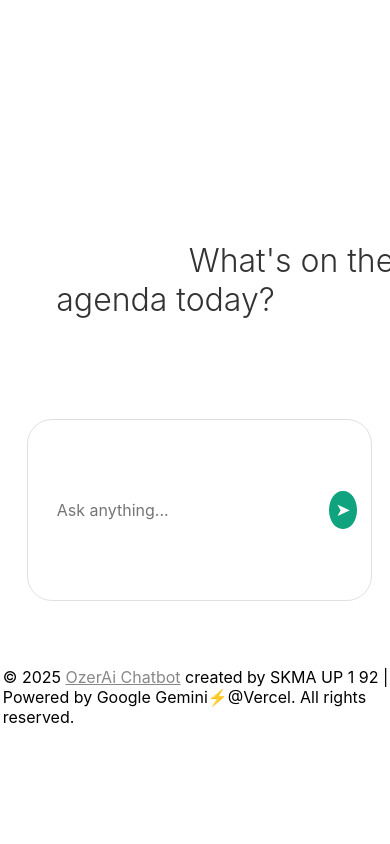
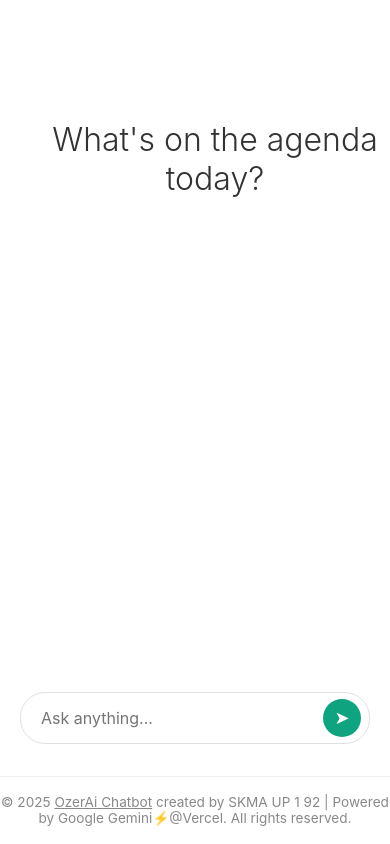
Before and after one commit to ozerai/ozerai.github.io, a Flask app: page / in a window 390 px wide; the page is wider, and only the part inside the window is pictured. Run offline with Flask 3, Linux system fonts and the light colour scheme.

Commit message:
FINAL FIX: Implemented ultimate mobile responsiveness using 100% height fix.

```diff
--- a/templates/index.html
+++ b/templates/index.html
@@ -8,124 +8,93 @@
 <meta name="keywords" content="property chatbot, AI real estate agent, OzerAi, multilingual chatbot, Gemini property, property lead generation, 24/7 chatbot solution, listing data-based property AI chatbot, Gemini chatbot example">
     <style>
 
-        /* CSS Anda tidak saya ubah, sudah rapi */
+        /* --- ULTIMATE RESPONSIVE FIX START --- */
 
-        /* ... */
-
-        .chat-messages::-webkit-scrollbar { width: 8px; }
-
-        .chat-messages::-webkit-scrollbar-thumb { background-color: rgba(200, 200, 200, 0.5); border-radius: 4px; }
-
-        .chat-messages { scrollbar-width: thin; scrollbar-color: rgba(200, 200, 200, 0.5) transparent; }
-
-
+        /* 1. HTML dan BODY harus mengambil 100% dari ruang. */
+        html, body {
+            height: 100%; /* Lebih andal daripada 100vh di mobile */
+            margin: 0;
+            padding: 0;
+            overflow: hidden; /* Mencegah scroll body yang aneh */
+        }
 
         body {
             font-family: -apple-system, BlinkMacSystemFont, "Segoe UI", Roboto, Helvetica, Arial, sans-serif;
             background-color: white;
-            margin: 0;
             display: flex;
             justify-content: center;
             align-items: center;
-            min-height: 100vh; /* UTAMA: Ini memastikan body setinggi viewport */
-            /* Perbaikan untuk centering di mobile browser */
-            height: 100vh;
+            /* Hapus min-height dan height: 100vh lama */
         }
 
         .chat-container {
             width: 100%;
             max-width: 800px;
-            height: 100vh; /* UTAMA: Ini memastikan container mengisi penuh viewport height */
+            height: 100%; /* Mewarisi 100% dari body */
             background-color: white;
             display: flex;
             flex-direction: column;
             overflow: hidden;
             box-shadow: none;
             border: none;
-            /* Tambahan: Pastikan di mobile, container tidak punya margin aneh */
             margin: 0 auto;
         }
 
+        /* --- ULTIMATE RESPONSIVE FIX END --- */
 
 
+        /* SCROLLBAR STYLES */
+        .chat-messages::-webkit-scrollbar { width: 8px; }
+        .chat-messages::-webkit-scrollbar-thumb { background-color: rgba(200, 200, 200, 0.5); border-radius: 4px; }
+        .chat-messages { scrollbar-width: thin; scrollbar-color: rgba(200, 200, 200, 0.5) transparent; }
+
         .chat-header {
-
             padding: 20px 0;
-
             text-align: center;
-
             border-bottom: 1px solid #f0f0f0;
-
             background-color: #ffffff;
-
             position: sticky;
-
             top: 0;
-
             z-index: 20;
-
             font-size: 1.5em;
-
             font-weight: 600;
-
             color: #333;
-
         }
 
-
-
-        .chat-messages { flex-grow: 1; overflow-y: auto; padding: 20px 20px 0 20px; border: none; box-shadow: none; width: 100%; }
+        .chat-messages {
+            flex-grow: 1;
+            overflow-y: auto;
+            padding: 20px 20px 0 20px;
+            border: none;
+            box-shadow: none;
+            width: 100%;
+        }
 
         .message { display: flex; justify-content: flex-start; margin-bottom: 15px; padding: 0; background-color: transparent; }
-
         .message-bubble { max-width: 70%; width: fit-content; color: #333; line-height: 1.6; border-radius: 18px; padding: 10px 15px; word-wrap: break-word; word-break: break-word; }
 
-
-
         .message-bubble img {
-
             max-width: 100%;
-
             height: auto;
-
             border-radius: 8px;
-
             margin-top: 10px;
-
             display: block;
-
             margin-left: auto;
-
             margin-right: auto;
-
         }
 
-
-
         .message-adam .message-bubble { background-color: white; border: 1px solid #e0e0e0; }
-
         .message-user .message-bubble { background-color: #e6f3ff; color: #1a1a1a; border: none; }
 
-
-
         .message-bubble strong { font-weight: 600; color: #1a1a1a; }
-
         .message-bubble ul, .message-bubble ol { padding-left: 20px; margin-top: 5px; margin-bottom: 5px; }
-
         .message-bubble p { margin: 0; }
-
         .message-bubble a { color: #10a37f; text-decoration: none; }
-
         .initial-message { text-align: center; color: #333; padding: 50px 0; font-size: 2em; font-weight: 300; margin-top: 50px; }
 
-
-
         .chat-input-area { position: relative; z-index: 10; box-shadow: 0 -10px 10px -5px rgba(255, 255, 255, 1); padding: 10px 20px 30px 20px; background-color: white; display: flex; justify-content: center; }
-
         .chat-input { width: 100%; max-width: 600px; position: relative; border: 1px solid #e0e0e0; border-radius: 25px; display: flex; align-items: center; }
-
         .chat-input input { flex-grow: 1; border: none; padding: 15px 15px 15px 20px; font-size: 16px; outline: none; background-color: transparent; font-family: inherit; }
-
         .chat-input button { width: 38px; height: 38px; margin-right: 8px; background-color: #10a37f; color: white; border: none; border-radius: 50%; cursor: pointer; font-size: 18px; line-height: 1; display: flex; align-items: center; justify-content: center; }
 
     </style>
```
Lines whose indentation alone changed are shown as unchanged.
